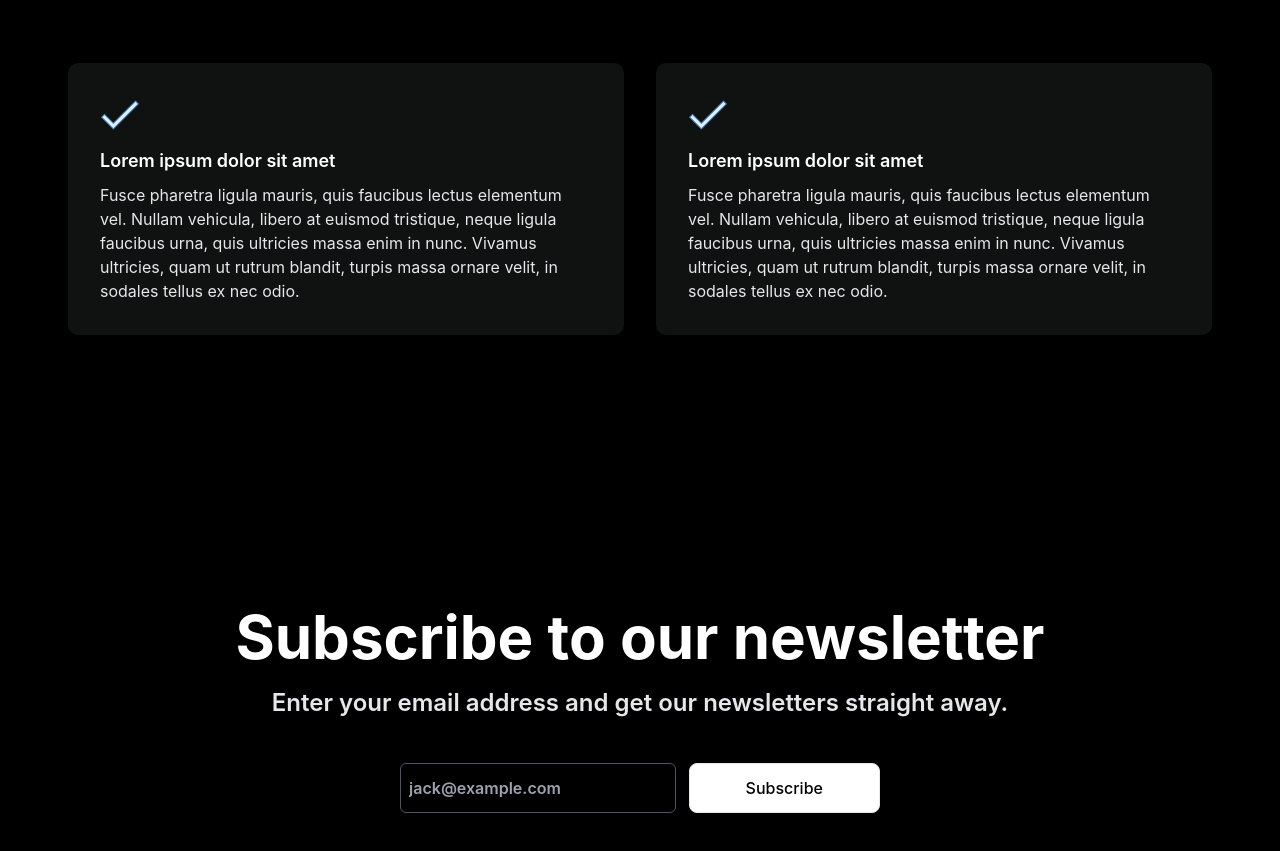
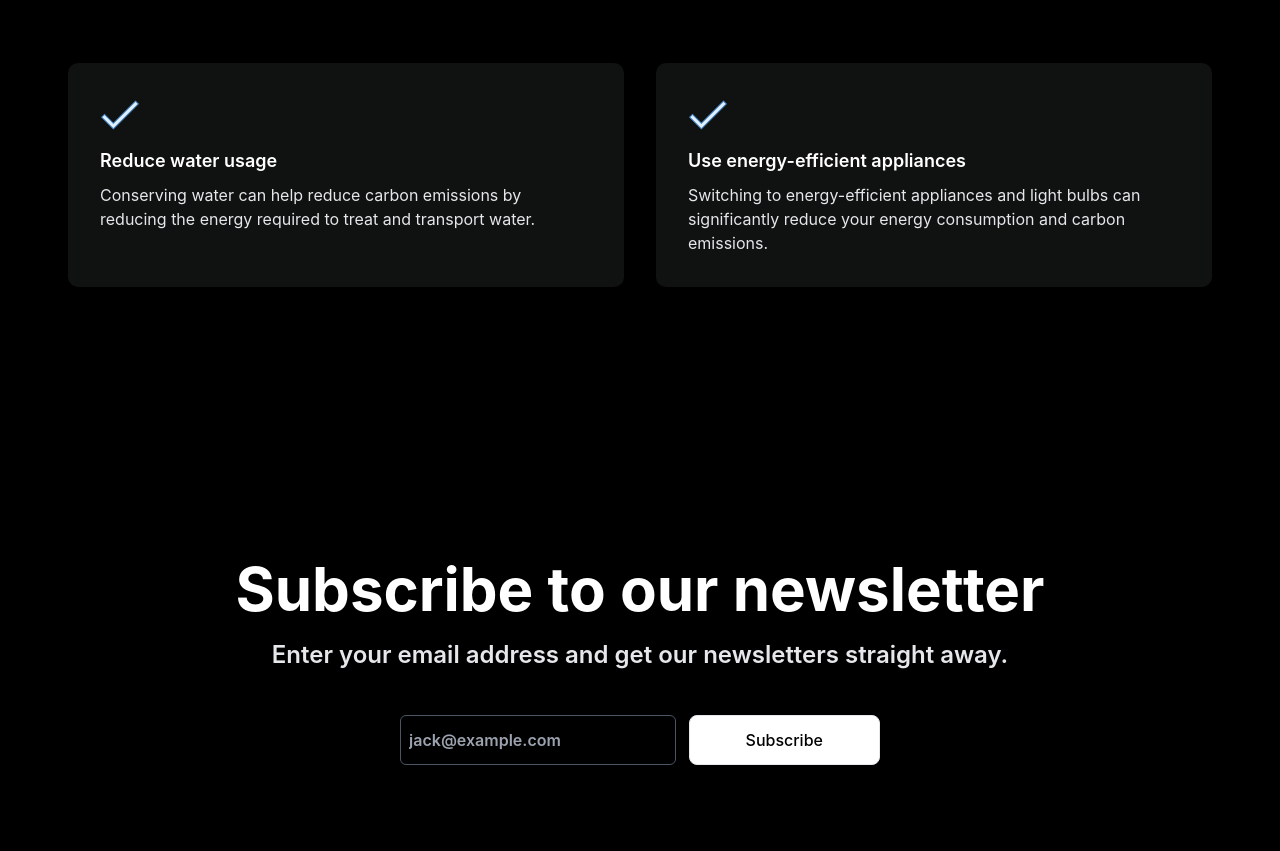
Before and after one commit to YHKimmm/EcoMute, a Next.js app: page / in a window 1280 px wide. Shown: the part 2200-3051 px from the top of the page. Built offline with nearby package versions, Linux system fonts and the light colour scheme.

Commit message:
News and Landing updates

```diff
--- a/components/Main.tsx
+++ b/components/Main.tsx
@@ -123,14 +123,10 @@ export default function Main() {
             src="/checkmark.png"
           />
           <h3 className="pt-3 font-semibold text-lg text-white">
-            Lorem ipsum dolor sit amet
+          Reduce water usage
           </h3>
           <p className="pt-2 value-text text-md text-gray-200 fkrr1">
-            Fusce pharetra ligula mauris, quis faucibus lectus elementum vel.
-            Nullam vehicula, libero at euismod tristique, neque ligula faucibus
-            urna, quis ultricies massa enim in nunc. Vivamus ultricies, quam ut
-            rutrum blandit, turpis massa ornare velit, in sodales tellus ex nec
-            odio.
+          Conserving water can help reduce carbon emissions by reducing the energy required to treat and transport water.
           </p>
         </div>
         <div className="ktq4">
@@ -142,14 +138,10 @@ export default function Main() {
             src="/checkmark.png"
           />
           <h3 className="pt-3 font-semibold text-lg text-white">
-            Lorem ipsum dolor sit amet
+          Use energy-efficient appliances
           </h3>
           <p className="pt-2 value-text text-md text-gray-200 fkrr1">
-            Fusce pharetra ligula mauris, quis faucibus lectus elementum vel.
-            Nullam vehicula, libero at euismod tristique, neque ligula faucibus
-            urna, quis ultricies massa enim in nunc. Vivamus ultricies, quam ut
-            rutrum blandit, turpis massa ornare velit, in sodales tellus ex nec
-            odio.
+          Switching to energy-efficient appliances and light bulbs can significantly reduce your energy consumption and carbon emissions.
           </p>
         </div>
       </div>
--- a/pages/news.tsx
+++ b/pages/news.tsx
@@ -29,7 +29,7 @@ export default function News() {
 
   return (
     <Layout >
-      <div className="bg-gray-900">
+      <div className="bg-gray-900 py-16">
         <div className="max-w-7xl mx-auto py-16 px-4 sm:px-6 lg:px-8">
           <h1 className="text-3xl font-extrabold tracking-tight text-white sm:text-4xl">
             Latest News
```
